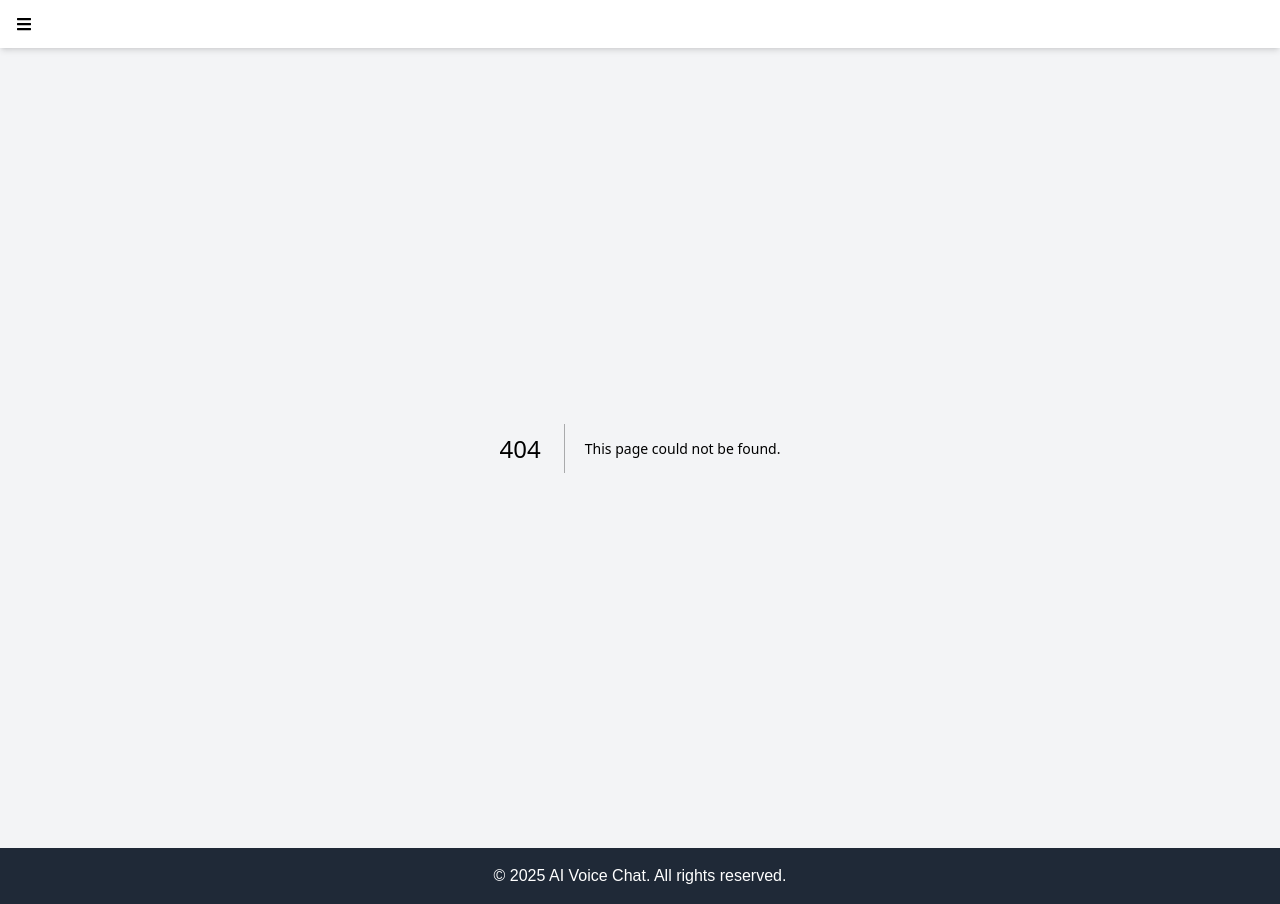
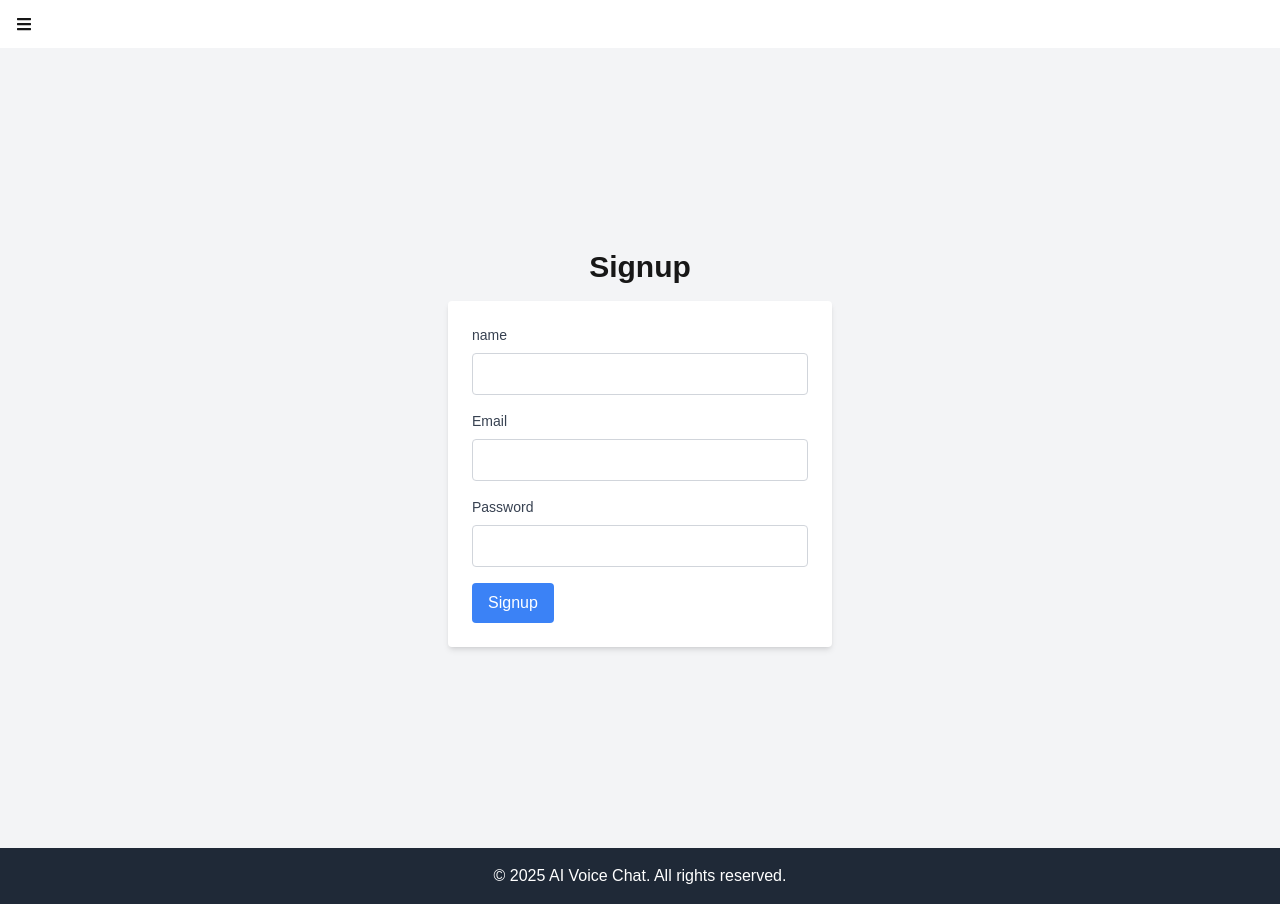
Before and after one commit to M-yoshimura-ML/next-ai-voice-chat, a Next.js app: page /signup in a window 1280 px wide. Before the commit this address had no page. Built offline with nearby package versions, Linux system fonts and the light colour scheme.

Commit message:
signup UI & API call

```diff
--- /dev/null
+++ b/src/app/signup/page.tsx
@@ -0,0 +1,74 @@
+"use client";
+
+import React, { useState } from 'react';
+import { signupUser } from '@/lib/api';
+
+const Signup = () => {
+    const [name, setName] = useState("");
+    const [email, setEmail] = useState("");
+    const [password, setPassword] = useState("");
+    const [message, setMessage] = useState<string | null>(null);
+    const [isSuccess, setIsSuccess] = useState<boolean | null>(null);
+
+    const handleSubmit = async (e: React.FormEvent) => {
+        e.preventDefault();
+
+        try {
+            const response = await signupUser({ name, email, password });
+            setMessage(response.message);
+            setIsSuccess(response.status === 200);
+            if (response.status === 200) {
+                setName("");
+                setEmail("");
+                setPassword("");
+            }
+        } catch (err) {
+            console.error("Signup error:", err);
+            setMessage("Server error. Please try again later.");
+            setIsSuccess(false);
+        }
+    };
+
+    return (
+        <div className="flex flex-col items-center justify-center min-h-screen bg-gray-100">
+            <h1 className="text-3xl font-bold mb-4">Signup</h1>
+            <form onSubmit={handleSubmit} className="bg-white p-6 rounded shadow-md w-96">
+                <div className="mb-4">
+                    <label htmlFor="name" className="block text-sm font-medium text-gray-700 mb-2">name</label>
+                    <input
+                        type="text"
+                        id="name"
+                        value={name}
+                        onChange={(e) => setName(e.target.value)}
+                        className="border border-gray-300 rounded p-2 w-full" />
+                </div>
+                <div className="mb-4">
+                    <label htmlFor="email" className="block text-sm font-medium text-gray-700 mb-2">Email</label>
+                    <input
+                        type="text"
+                        id="email"
+                        value={email}
+                        onChange={(e) => setEmail(e.target.value)}
+                        className="border border-gray-300 rounded p-2 w-full" />
+                </div>
+                <div className="mb-4">
+                    <label htmlFor="password" className="block text-sm font-medium text-gray-700 mb-2">Password</label>
+                    <input
+                        type="password"
+                        id="password"
+                        value={password}
+                        onChange={(e) => setPassword(e.target.value)}
+                        className="border border-gray-300 rounded p-2 w-full" />
+                </div>
+                {message && (
+                    <p className={`mt-4 text-sm ${isSuccess ? "text-green-600" : "text-red-600"}`}>
+                        {message}
+                    </p>
+                )}
+                <button type="submit" className="bg-blue-500 text-white py-2 px-4 rounded hover:bg-blue-600">Signup</button>
+            </form>
+        </div>
+    )
+}
+
+export default Signup;
--- a/src/components/layout/MainLayout.tsx
+++ b/src/components/layout/MainLayout.tsx
@@ -26,6 +26,10 @@ const MainLayout: React.FC<React.PropsWithChildren<{}>> = ({ children }) => {
                             <li className="flex justify-start items-center p-2 hover:bg-blue-200 rounded-lg transition duration-200 ease-in-out">
                                 <AiOutlineHome className="mr-2" />
                                 <Link href="/">Home</Link>
+                            </li>
+                            <li className="flex justify-start items-center p-2 hover:bg-blue-200 rounded-lg transition duration-200 ease-in-out">
+                                <GrLogin className="mr-2" />
+                                <Link href="/signup">Signup</Link>
                             </li>
                             <li className="flex justify-start items-center p-2 hover:bg-blue-200 rounded-lg transition duration-200 ease-in-out">
                                 <GrLogin className="mr-2" />
--- /dev/null
+++ b/src/lib/api.ts
@@ -0,0 +1,28 @@
+export interface SignupPayload {
+    name: string;
+    email: string;
+    password: string;
+  }
+
+  export interface ApiResponse<T = unknown> {
+    status: number;
+    message: string | null;
+    data: T | null;
+  }
+
+  export async function signupUser(payload: SignupPayload): Promise<ApiResponse> {
+    const res = await fetch(`${process.env.NEXT_PUBLIC_API_BASE_URL}/signup`, {
+      method: 'POST',
+      headers: {
+        'Content-Type': 'application/json',
+      },
+      body: JSON.stringify(payload),
+    });
+
+    const data = await res.json();
+    return {
+      status: data.status,
+      message: data.message,
+      data: data.data,
+    };
+  }
```
Also changed, not shown: 1 other file (tests, documents, lock files or other folders).
